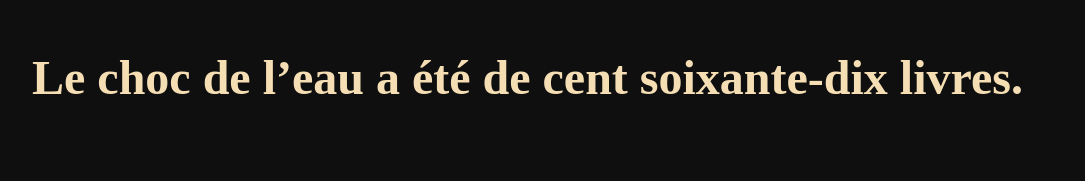
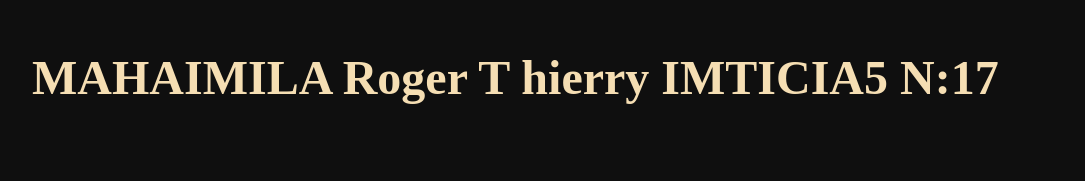
Before and after one commit to ThierryRoger/HTML-CSS-INSTAMAG, a plain HTML site: page index.html in a window 1280 px wide. Shown: the part 118-299 px from the top of the page, without its empty margins (96-1181 px from the left). Drawn offline with Linux system fonts and the light colour scheme; a script that the page names is missing; a web font is replaced by a local one.

Commit message:
Modiffication de grand titre h1

```diff
--- a/index.html
+++ b/index.html
@@ -10,7 +10,7 @@
 </head>
 <body >
     <div class="outer">
-        <h1>Le choc de l’eau a été de cent soixante-dix livres.</h1>
+        <h1>MAHAIMILA Roger T hierry IMTICIA5 N:17</h1>
         <div class="container">
             <div class="box">
                 <div class="imageBox">
```
